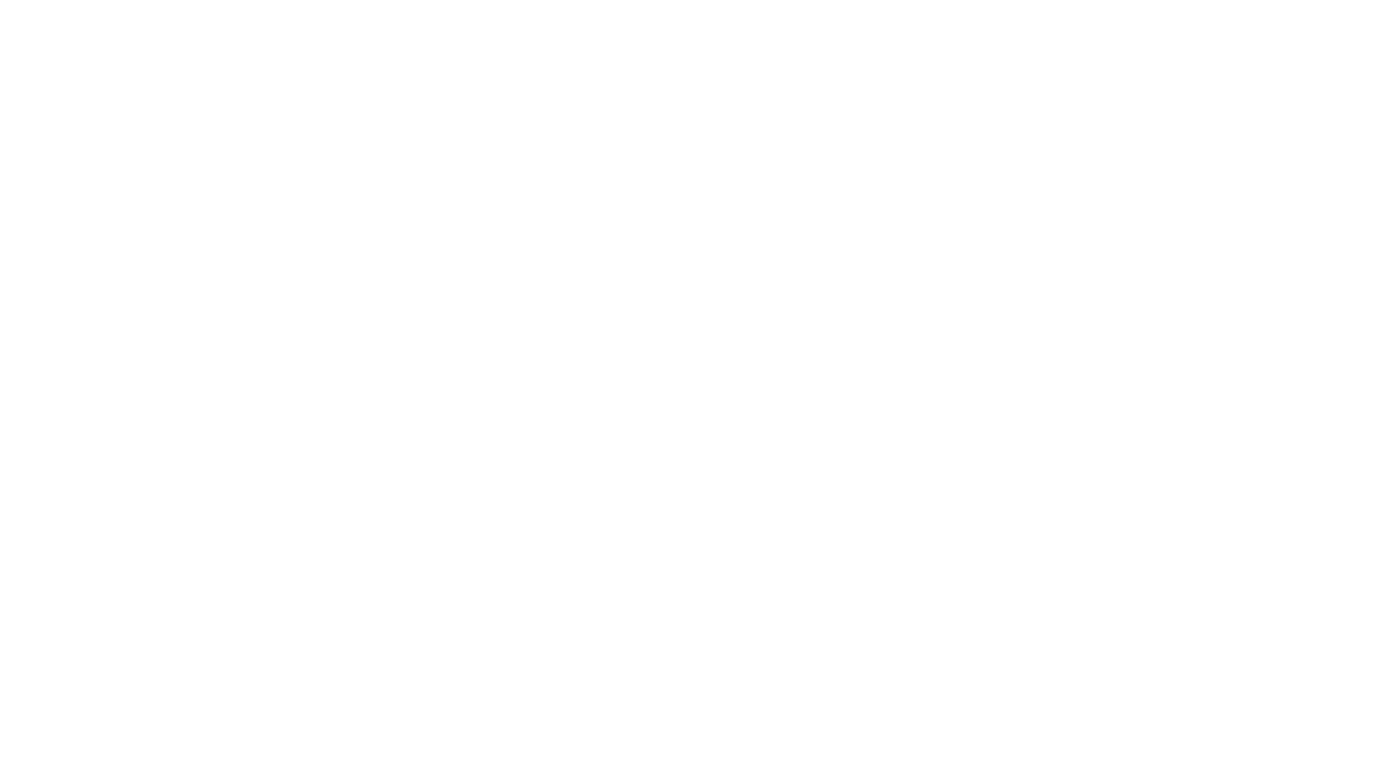
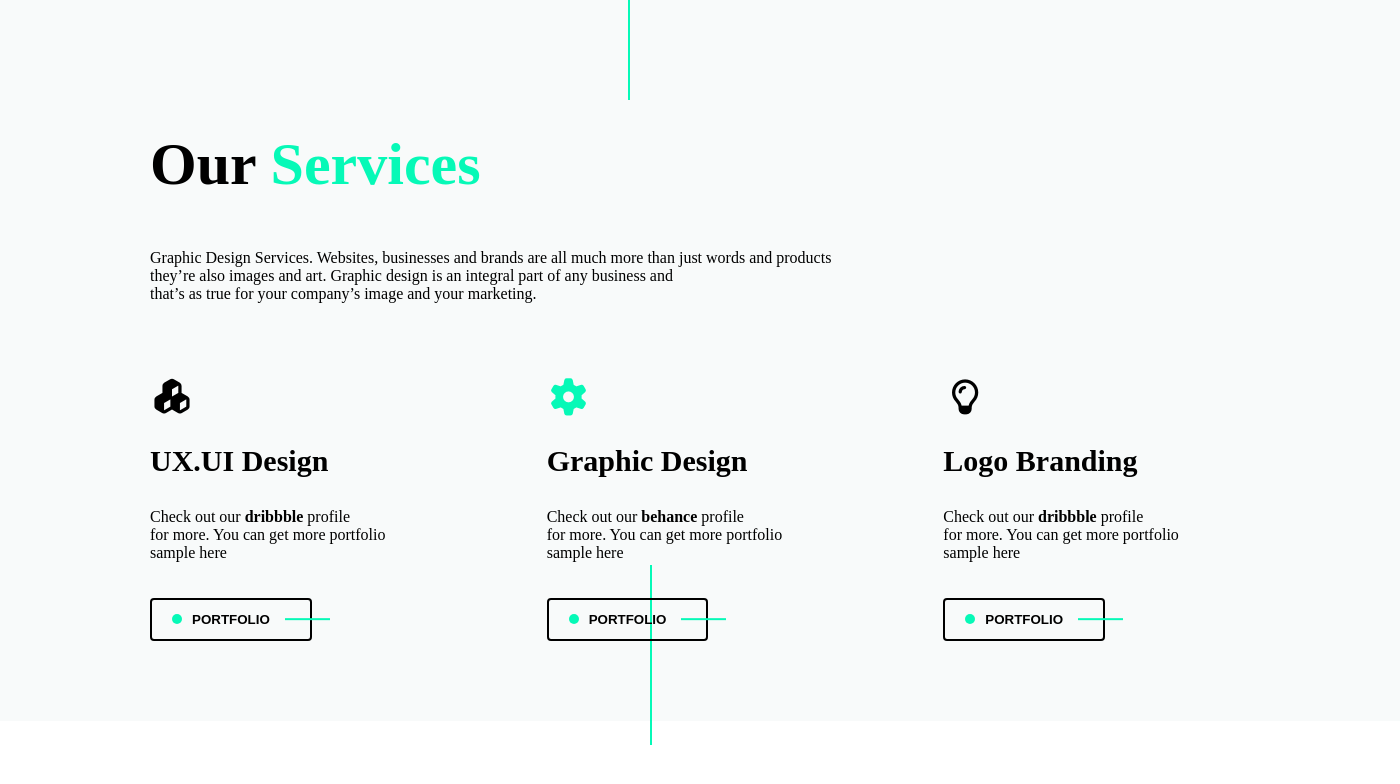
Before and after one commit to dilanileri/samenwerken_met_git, a plain HTML site: page index.html in a window 1280 px wide. Shown: the whole page, 1400 px wide, since content can reach past the window. Drawn offline with Linux system fonts and the light colour scheme.

Commit message:
mijn deel van services is af + knop toevoegen  bij css

```diff
--- a/css/style.css
+++ b/css/style.css
@@ -1,16 +1,91 @@
-@import url('https://fonts.googleapis.com/css2?family=Poppins:ital,wght@0,100;0,200;0,300;0,400;0,500;0,600;0,700;0,800;0,900;1,100;1,200;1,300;1,400;1,500;1,600;1,700;1,800;1,900&display=swap');
+@import url("https://fonts.googleapis.com/css2?family=Poppins:ital,wght@0,100;0,200;0,300;0,400;0,500;0,600;0,700;0,800;0,900;1,100;1,200;1,300;1,400;1,500;1,600;1,700;1,800;1,900&display=swap");
 
 :root {
   --green: #06f9b7;
   --bg: #f8fafa;
   --grey: #767778;
   --formgrey: #eeeeee;
-
 }
 
 body {
   margin: 0;
   padding: 0;
+}
+
+.services .container {
+  background-color: var(--bg);
+  padding: 80px;
+  padding-left: 150px;
+}
+
+.services .lijn {
+  position: absolute;
+  width: 2px;
+  height: 180px;
+  background-color: var(--green);
+}
+
+.services .lijn.links {
+  left: 650px;
+  top: 565px;
+}
+
+.services .lijn.rechts {
+  right: 650px;
+  top: -80px;
+}
+
+.services .hoofdtitel {
+  font-size: 60px;
+}
+
+.services .hoofdtitel span {
+  color: var(--green);
+}
+
+.services h3 {
+  font-size: 30px;
+}
+
+.service-icon {
+  font-size: 35px;
+  margin-top: 40px;
+}
+
+.service-icon.green {
+  color: var(--green);
+}
+
+.portfolio-btn {
+  position: relative;
+  display: inline-flex;
+  margin-top: 20px;
+  padding: 12px 40px;
+  font-weight: bold;
+  background: transparent;
+  border-radius: 4px;
+  border: 2px solid black;
+  cursor: pointer;
+}
+
+.portfolio-btn .punt {
+  position: absolute;
+  left: 20px;
+  top: 14px;
+  width: 10px;
+  height: 10px;
+  background: var(--green);
+  border-radius: 50px;
+}
+
+.portfolio-btn .lijn {
+  position: absolute;
+  top: 50%;
+  transform: translateY(-50%);
+  right: -20px;
+  width: 45px;
+  height: 1.7px;
+  background-color: var(--green);
 }
 
 .container {
--- a/index.html
+++ b/index.html
@@ -1,18 +1,89 @@
-<!DOCTYPE html>
+<!doctype html>
 <html lang="en">
+  <head>
+    <meta charset="UTF-8" />
+    <meta name="viewport" content="width=device-width, initial-scale=1.0" />
+    <link
+      rel="stylesheet"
+      href="https://cdnjs.cloudflare.com/ajax/libs/font-awesome/7.0.1/css/all.min.css"
+      integrity="sha512-2SwdPD6INVrV/lHTZbO2nodKhrnDdJK9/kg2XD1r9uGqPo1cUbujc+IYdlYdEErWNu69gVcYgdxlmVmzTWnetw=="
+      crossorigin="anonymous"
+      referrerpolicy="no-referrer"
+    />
+    <link rel="stylesheet" href="css/style.css" />
+    <title>Portfolio</title>
+  </head>
 
-<head>
-    <meta charset="UTF-8">
-    <meta name="viewport" content="width=device-width, initial-scale=1.0">
-    <link rel="stylesheet" href="https://cdnjs.cloudflare.com/ajax/libs/font-awesome/7.0.1/css/all.min.css"
-        integrity="sha512-2SwdPD6INVrV/lHTZbO2nodKhrnDdJK9/kg2XD1r9uGqPo1cUbujc+IYdlYdEErWNu69gVcYgdxlmVmzTWnetw=="
-        crossorigin="anonymous" referrerpolicy="no-referrer" />
-    <link rel="stylesheet" href="css/style.css">
-    <title>Portfolio</title>
-</head>
+  <body>
+    <!-- Our Services -->
+    <div class="services">
+      <div class="lijn links"></div>
+      <div class="lijn rechts"></div>
+      <div class="container">
+        <div class="row">
+          <div class="col-lg-12">
+            <h2 class="hoofdtitel">Our <span>Services</span></h2>
+            <p>
+              Graphic Design Services. Websites, businesses and brands are all
+              much more than just words and products<br />
+              they’re also images and art. Graphic design is an integral part of
+              any business and<br />
+              that’s as true for your company’s image and your marketing.
+            </p>
+          </div>
 
-<body>
+          <div class="col-lg-4">
+            <div class="blok">
+              <i class="fa-solid fa-cubes service-icon"></i>
+              <h3>UX.UI Design</h3>
+              <p>
+                Check out our <strong>dribbble</strong> profile<br />
+                for more. You can get more portfolio<br />
+                sample here
+              </p>
+              <button class="portfolio-btn">
+                <span class="punt"></span>
+                <span class="text">PORTFOLIO</span>
+                <span class="lijn"></span>
+              </button>
+            </div>
+          </div>
 
-</body>
+          <div class="col-lg-4">
+            <div class="blok">
+              <i class="fa-solid fa-gear service-icon green"></i>
+              <h3>Graphic Design</h3>
+              <p>
+                Check out our <strong>behance</strong> profile<br />
+                for more. You can get more portfolio<br />
+                sample here
+              </p>
+            </div>
+            <button class="portfolio-btn">
+              <span class="punt"></span>
+              <span class="text">PORTFOLIO</span>
+              <span class="lijn"></span>
+            </button>
+          </div>
 
+          <div class="col-lg-4">
+            <div class="blok">
+              <i class="fa-regular fa-lightbulb service-icon"></i>
+              <h3>Logo Branding</h3>
+              <p>
+                Check out our <strong>dribbble</strong> profile<br />
+                for more. You can get more portfolio<br />
+                sample here
+              </p>
+              <button class="portfolio-btn">
+                <span class="punt"></span>
+                <span class="text">PORTFOLIO</span>
+                <span class="lijn"></span>
+              </button>
+            </div>
+          </div>
+        </div>
+      </div>
+    </div>
+  </body>
 </html>
```
Lines whose indentation alone changed are shown as unchanged.
